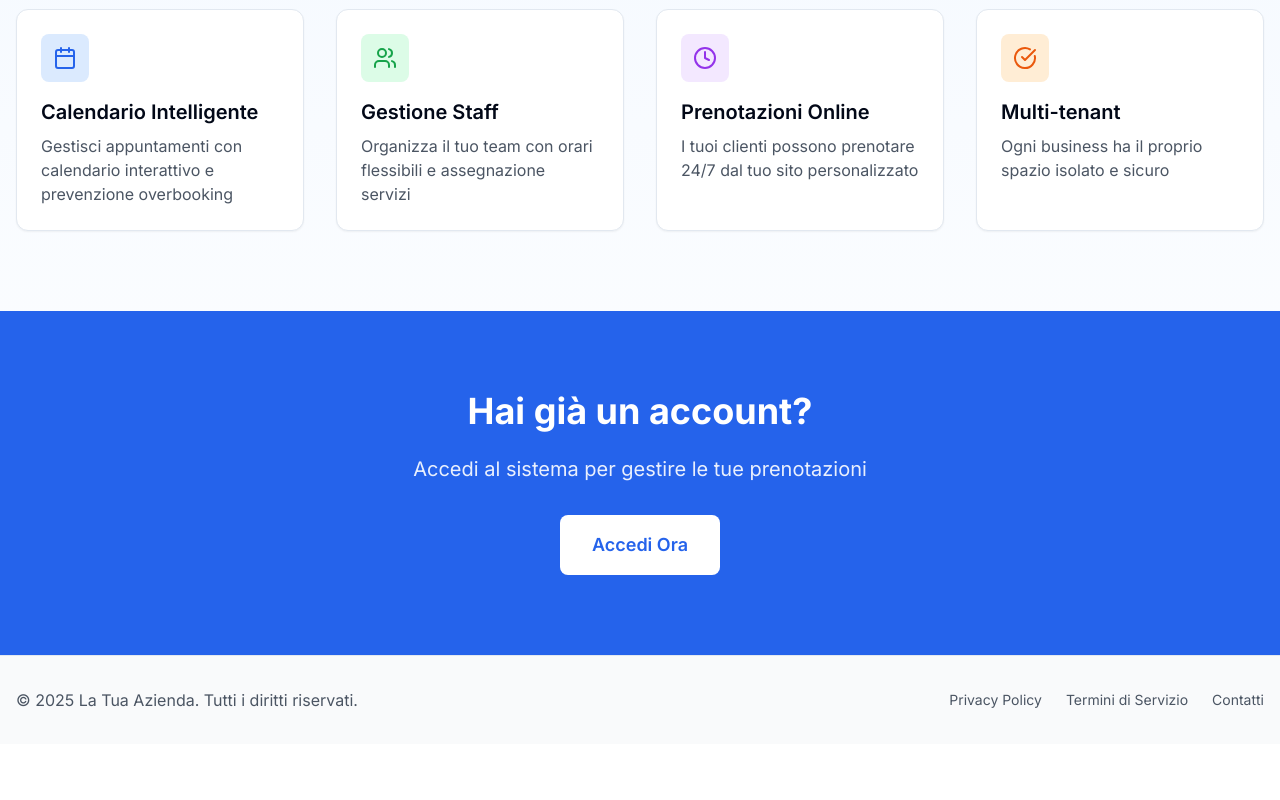
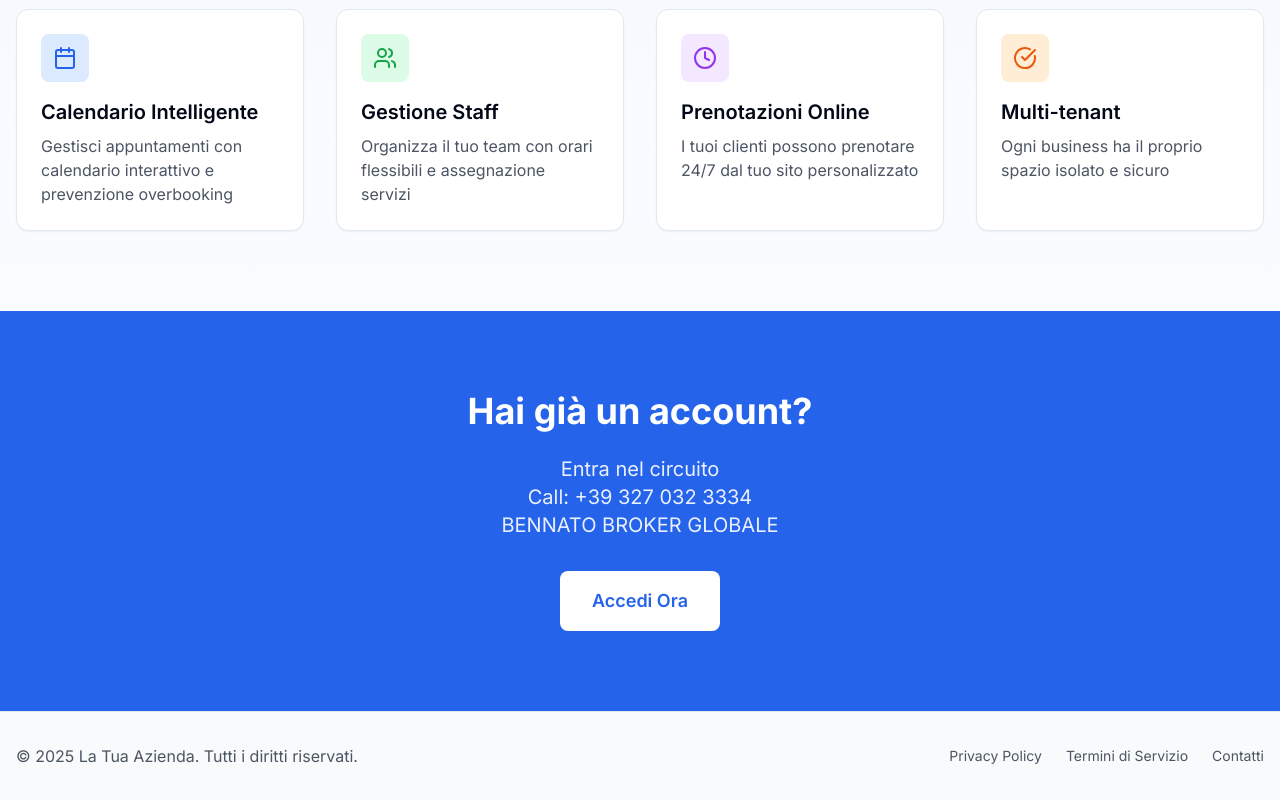
Before and after one commit to DeltaKm/clickprenotanext, a Next.js app: page / in a window 1280 px wide. Shown: the part 660-1460 px from the top of the page. Before the commit the page ends 1404 px from the top, so only its background shows below. Built offline with nearby package versions, Linux system fonts and the light colour scheme; no server answers.

Commit message:
add info on home

```diff
--- a/app/page.tsx
+++ b/app/page.tsx
@@ -2,6 +2,8 @@ import Link from 'next/link'
 import { Calendar, Users, Clock, CheckCircle } from 'lucide-react'
 import { whitelabel } from '@/lib/whitelabel'
 
+
+// loading spinner sulal creazione servizi
 export default function HomePage() {
   return (
     <div className="min-h-screen bg-gradient-to-b from-blue-50 to-white">
@@ -101,7 +103,9 @@ export default function HomePage() {
         <div className="container mx-auto px-4 text-center">
           <h2 className="text-4xl font-bold mb-6">Hai già un account?</h2>
           <p className="text-xl mb-8 opacity-90">
-            Accedi al sistema per gestire le tue prenotazioni
+            Entra nel circuito <br />
+           <a href="tel:+39 327 032 3334">Call: +39 327 032 3334</a> <br />
+            BENNATO BROKER GLOBALE
           </p>
           <Link
             href="/login"
```
